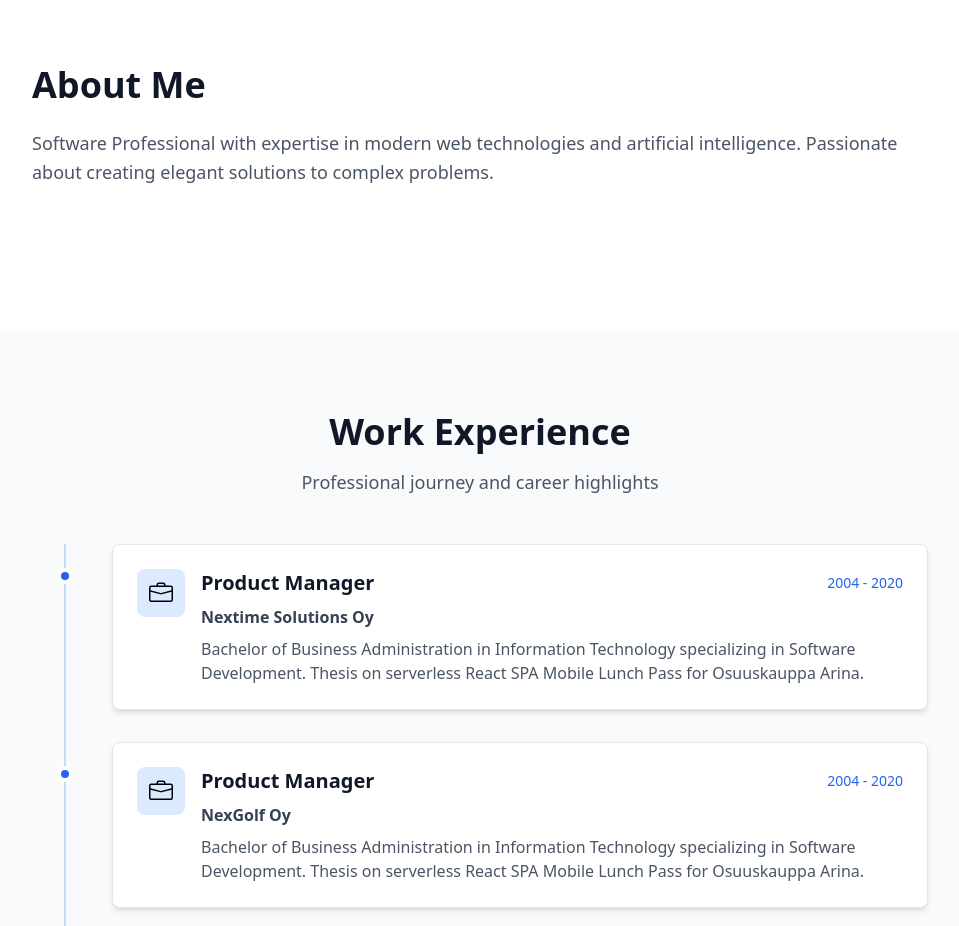
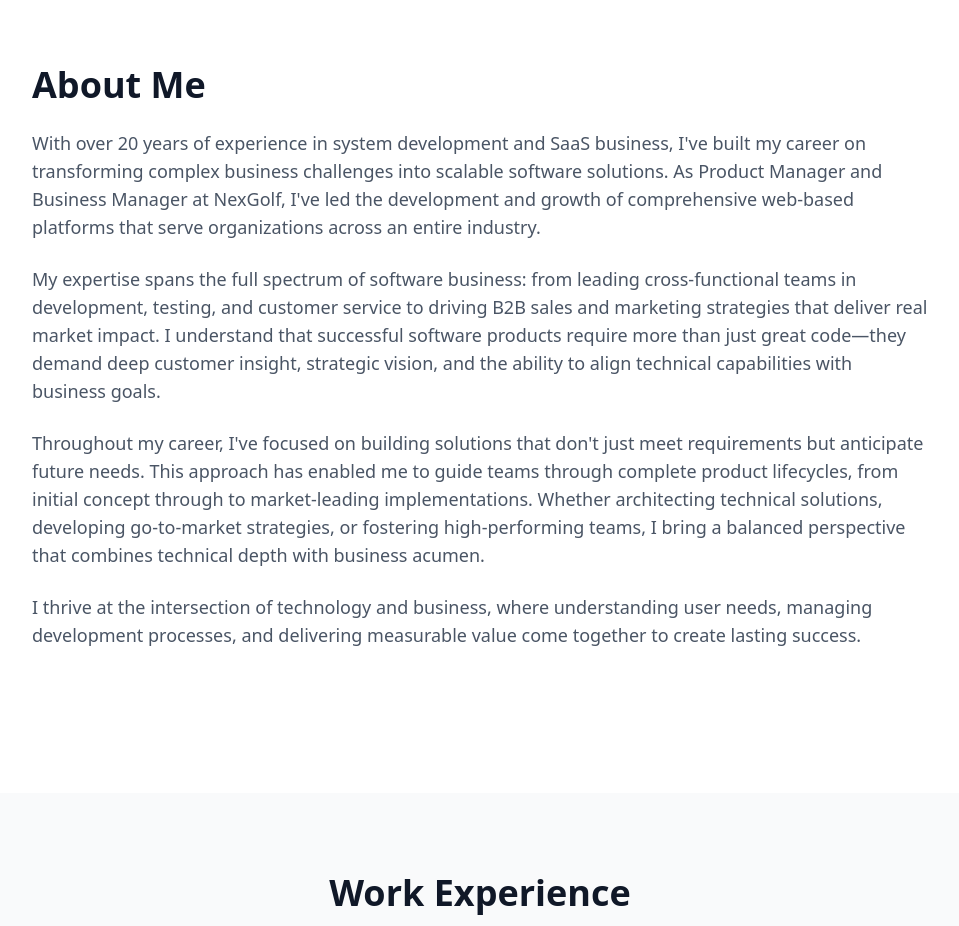
Before and after one commit to VisaPoropudas/visaporopudas-web, a Next.js app: page / in a window 1280 px wide. Shown: the part 880-1806 px from the top of the page, without its empty margins (160-1119 px from the left). Built offline with nearby package versions, Linux system fonts and the light colour scheme.

Commit message:
Introduction

```diff
--- a/components/sections/HeroSection.js
+++ b/components/sections/HeroSection.js
@@ -38,12 +38,12 @@ export default function HeroSection() {
 
             {/* CTA Buttons */}
             <div className="flex flex-col sm:flex-row gap-4 justify-center">
-              <Link href={`/${locale}/projects`}>
+              <Link href={`/projects`}>
                 <Button size="lg">
                   {t('cta.projects')}
                 </Button>
               </Link>
-              <Link href={`/${locale}/contact`}>
+              <Link href={`/contact`}>
                 <Button size="lg" variant="outline">
                   {t('cta.contact')}
                 </Button>
--- a/components/sections/IntroductionSection.js
+++ b/components/sections/IntroductionSection.js
@@ -24,8 +24,17 @@ export default function IntroductionSection() {
             <h2 className="text-4xl font-bold text-gray-900 dark:text-white mb-6">
               {t('aboutTitle')}
             </h2>
-            <p className="text-lg text-gray-600 dark:text-gray-300 leading-relaxed">
-              {t('aboutText')}
+            <p className="text-lg text-gray-600 dark:text-gray-300  mb-6">
+              With over 20 years of experience in system development and SaaS business, I've built my career on transforming complex business challenges into scalable software solutions. As Product Manager and Business Manager at NexGolf, I've led the development and growth of comprehensive web-based platforms that serve organizations across an entire industry.
+            </p>
+            <p className="text-lg text-gray-600 dark:text-gray-300 mb-6">
+              My expertise spans the full spectrum of software business: from leading cross-functional teams in development, testing, and customer service to driving B2B sales and marketing strategies that deliver real market impact. I understand that successful software products require more than just great code—they demand deep customer insight, strategic vision, and the ability to align technical capabilities with business goals.
+            </p>
+            <p className="text-lg text-gray-600 dark:text-gray-300 mb-6">
+              Throughout my career, I've focused on building solutions that don't just meet requirements but anticipate future needs. This approach has enabled me to guide teams through complete product lifecycles, from initial concept through to market-leading implementations. Whether architecting technical solutions, developing go-to-market strategies, or fostering high-performing teams, I bring a balanced perspective that combines technical depth with business acumen.
+            </p>
+            <p className="text-lg text-gray-600 dark:text-gray-300 mb-6">
+              I thrive at the intersection of technology and business, where understanding user needs, managing development processes, and delivering measurable value come together to create lasting success.
             </p>
           </div>
 
```
